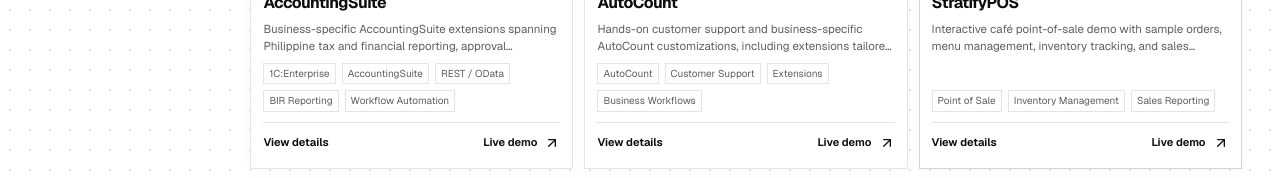
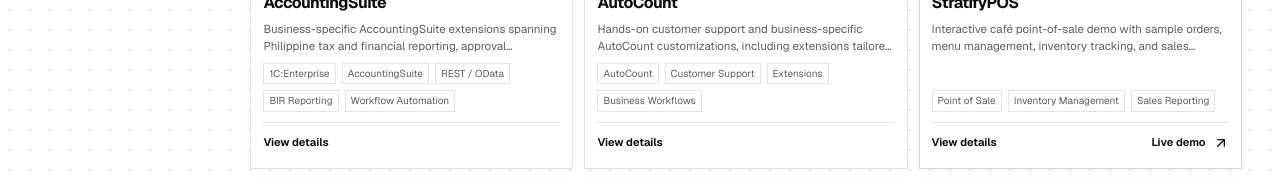
Before and after one commit to isaacGrey/Stratify-Portfolio, a React (Vite) app: page / in a window 1280 px wide. Shown: the part 940-1118 px from the top of the page. Built offline with nearby package versions, Linux system fonts and the light colour scheme.

Commit message:
fix: only show external project link when a URL exists

```diff
--- a/src/sections/Projects.jsx
+++ b/src/sections/Projects.jsx
@@ -37,10 +37,10 @@ export default function Projects() {
                 <div className="project-card-footer">
                   <button className="details-button" type="button" onClick={() => setSelectedProject(project)}
                     aria-label={'View details for ' + project.title}>View details</button>
-                  <a href={project.href} target="_blank" rel="noreferrer" className="project-link"
+                  {project.href && <a href={project.href} target="_blank" rel="noreferrer" className="project-link"
                     aria-label={(project.action || 'Live demo') + ' for ' + project.title + ' (opens in a new tab)'}>
                     {project.action || 'Live demo'} <ArrowUpRight size={16} />
-                  </a>
+                  </a>}
                   {project.playStoreHref && <a href={project.playStoreHref} target="_blank" rel="noreferrer" className="project-link"
                     aria-label={'Google Play listing for ' + project.title + ' (opens in a new tab)'}>
                     Google Play <ArrowUpRight size={16} />
```
